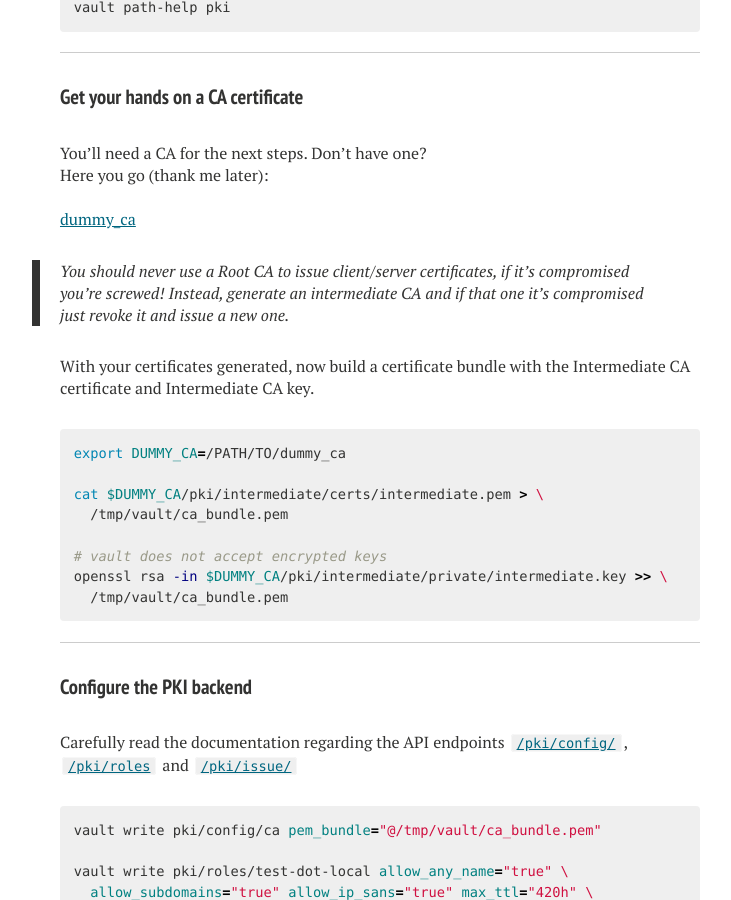
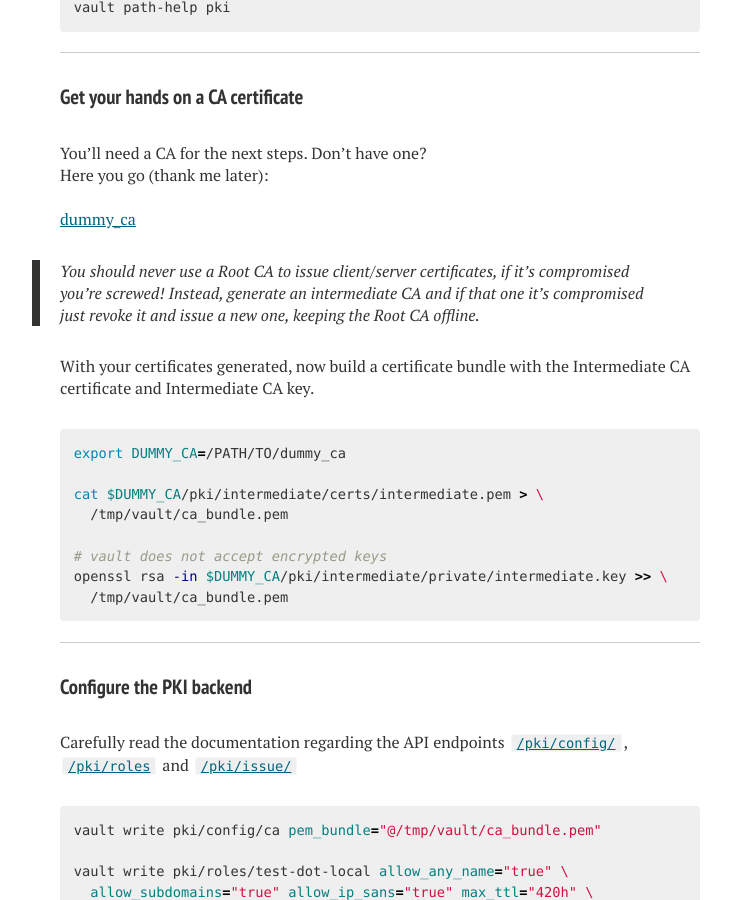
Before and after one commit to kintoandar/kintoandar.github.io, a Jekyll site: the page built from _posts/2015-11-15-vault-PKI-made-easy.md, in a window 1280 px wide and 900 px high, scrolled down 3280 px. Shown: the whole window, without its empty margins (260-991 px from the left). Built offline with Jekyll 4.4.1, drawn with Linux system fonts in a browser that asks for light colours; nearby versions of some CDN libraries; comment, search, counter and statistics services are not loaded.

Commit message:
add offline ca advice

```diff
--- a/_posts/2015-11-15-vault-PKI-made-easy.md
+++ b/_posts/2015-11-15-vault-PKI-made-easy.md
@@ -132,7 +132,7 @@ Here you go (thank me later):
 <br><br>
 [dummy_ca](https://github.com/kintoandar/dummy_ca)
 
-> You should never use a Root CA to issue client/server certificates, if it's compromised you're screwed! Instead, generate an intermediate CA and if that one it's compromised just revoke it and issue a new one.
+> You should never use a Root CA to issue client/server certificates, if it's compromised you're screwed! Instead, generate an intermediate CA and if that one it's compromised just revoke it and issue a new one, keeping the Root CA offline.
 
 With your certificates generated, now build a certificate bundle with the Intermediate CA certificate and Intermediate CA key.
 {% highlight bash %}
```
